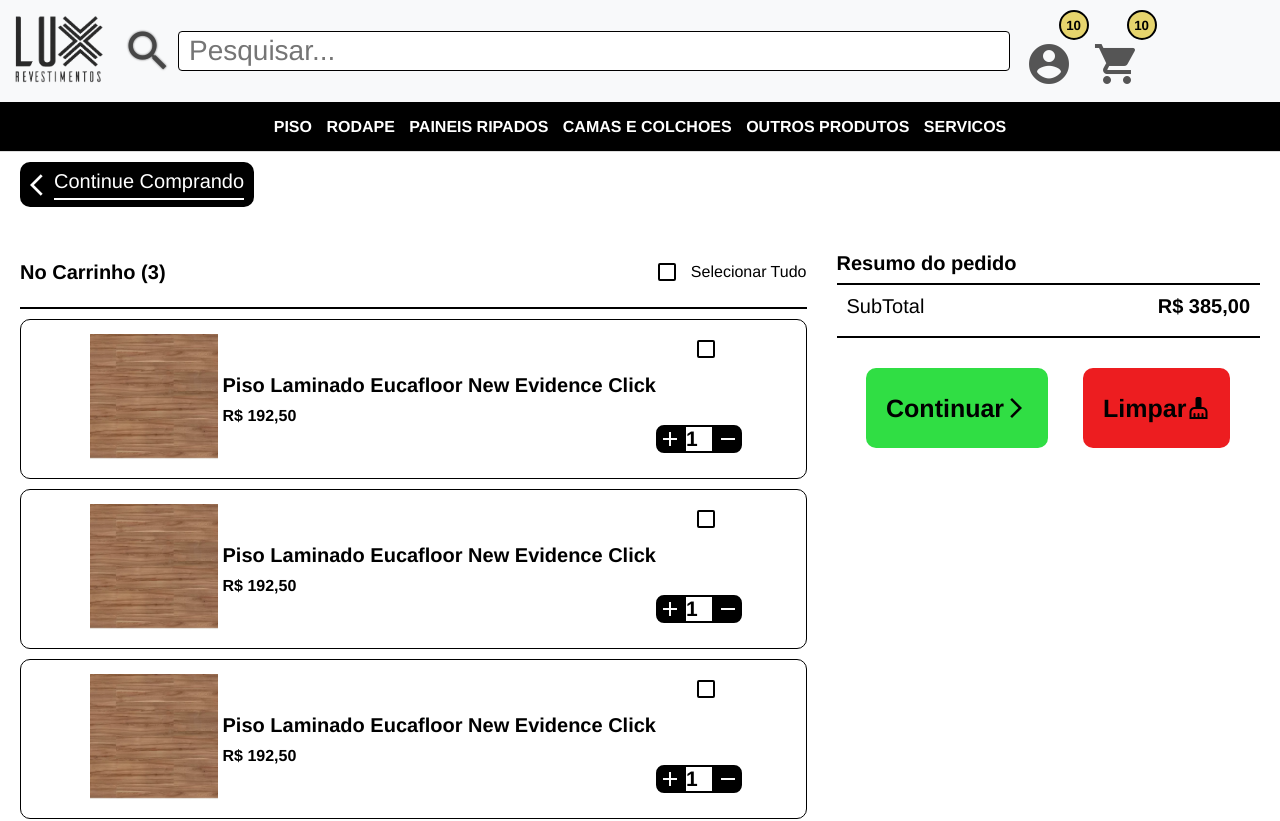
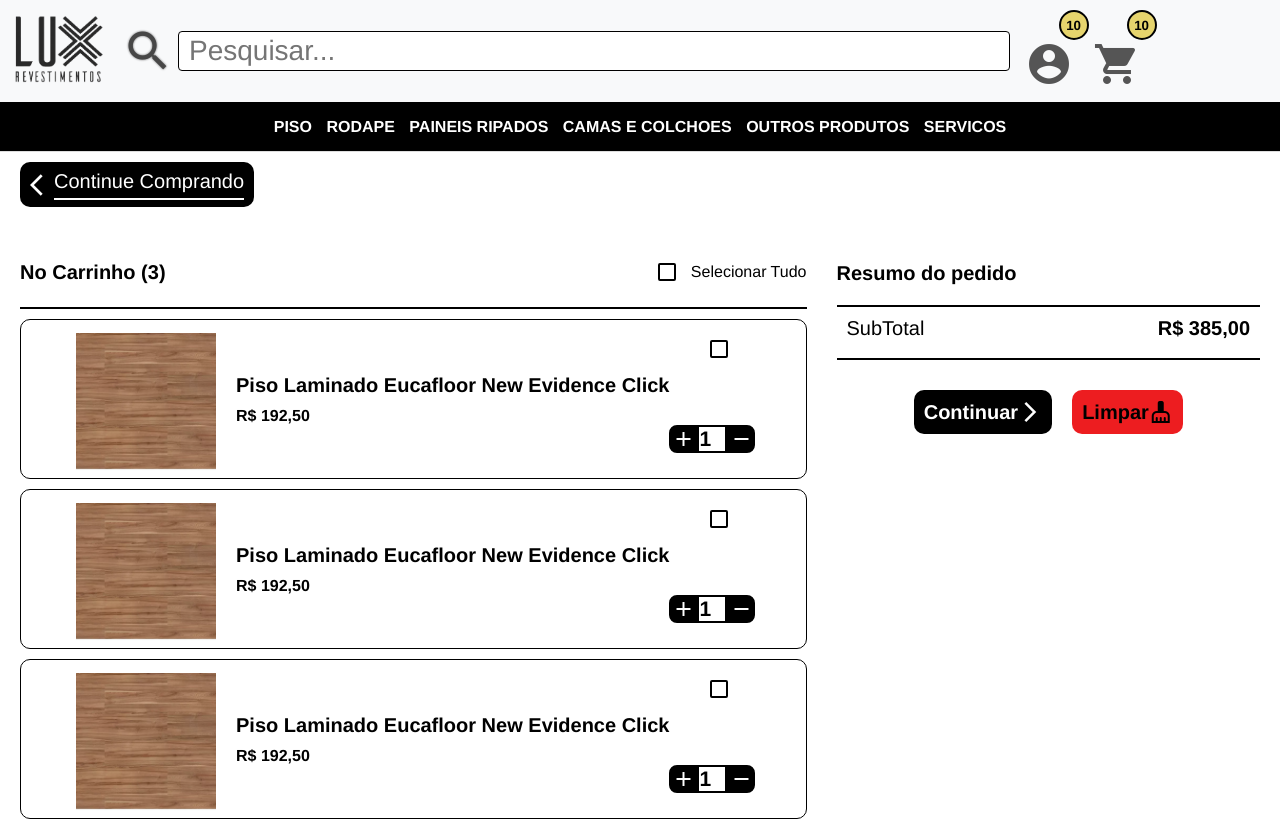
Before and after one commit to LUXDecorRevestimentos/luxdecor-ui, an Angular app: page /cart in a window 1280 px wide. Shown: the top 821 px of the page. Built offline with nearby package versions, Linux system fonts and the light colour scheme.

Commit message:
[feature]: ajust cart

```diff
--- a/src/app/pages/cart-page/cart-card/cart-card.component.css
+++ b/src/app/pages/cart-page/cart-card/cart-card.component.css
@@ -88,13 +88,20 @@
     left: 30px;
 }
 
-@media (min-width: 1000px) {
+@media (min-width: 750px) {
+
+    .img-backgroud img{
+        margin-top: 10px;
+        width: 140px;
+        height: 100%;
+    }
+
     .img-backgroud {
         margin-left: 10px;
     }
 
     .text {
-        margin-left: 5px;
+        margin-left: 20px;
         font-weight: bold;
     }
 
@@ -107,3 +114,10 @@
         margin-top: 10px;
     }
 }
+
+@media (min-width: 1440px) {
+    .img-backgroud img {
+        position: relative;
+        right: 100px;
+    }
+}
--- a/src/app/pages/cart-page/cart-page.component.css
+++ b/src/app/pages/cart-page/cart-page.component.css
@@ -1,13 +1,13 @@
 .container {
-    margin: 10px auto; /* Centraliza o container */
+    margin: 10px auto;
     max-width: 1440px;
     width: 100%;
-    padding: 0 20px; /* Adiciona um padding lateral para telas menores */
+    padding: 0 20px;
     box-sizing: border-box;
 }
 
 .return {
-    margin: 10px 0 0 0; /* Ajuste na margem */
+    margin: 10px 0 0 0;
     width: 100%;
 }
 
@@ -24,13 +24,13 @@
 .top {
     display: flex;
     justify-content: space-between;
-    align-items: center; /* Alinha os itens verticalmente */
+    align-items: center;
     margin-bottom: 15px;
 }
 
 h1 {
     font-size: 20px;
-    margin: 0; /* Remove margem superior padrão */
+    margin: 0;
 }
 
 .btns {
@@ -42,40 +42,42 @@
     display: flex;
     justify-content: center;
     align-items: center;
-    gap: 15px; /* Espaço entre os botões */
     margin-top: 20px;
 }
 
-/* Estilos para desktop */
 @media (min-width: 750px) {
     .content {
         display: flex;
         justify-content: space-between;
         align-items: flex-start;
         padding: 0;
-        gap: 30px; /* Espaço entre as colunas */
+        gap: 30px;
     }
 
     .products {
-        width: 65%; /* Ajuste proporcional */
+        width: 65%;
+        margin-bottom: 10%;
+    }
+    .subtotal {
+        width: 35%;
+        margin-left: 0;
+        position: sticky;
+        margin-top: 10px;
+        top: 20px;
     }
 
-    .subtotal {
-        width: 35%; /* Ajuste proporcional */
-        margin-left: 0;
-        position: sticky;
-        top: 20px; /* Fixa o resumo ao rolar */
+    .subtotal h1 {
+        margin-bottom: 20px;
     }
 
-    /* Ajuste para o checkbox de selecionar tudo */
     .top mat-checkbox {
-        margin-left: auto; /* Alinha à direita */
+        margin-left: auto;
+    }
+
+}
+
+@media (min-width: 1440px) {
+    .container {
+        padding: 0;
     }
 }
-
-/* Ajuste para telas muito grandes */
-@media (min-width: 1440px) {
-    .container {
-        padding: 0; /* Remove padding em telas muito grandes */
-    }
-}
--- a/src/app/shared/btn/btn-clean/btn-clean.component.css
+++ b/src/app/shared/btn/btn-clean/btn-clean.component.css
@@ -8,19 +8,19 @@
 
 button{
     width: 100%;
-    height: 80px;
     background-color: #ED1D20;
     border-radius: 10px;
     border: none;
     display: flex;
     justify-content: center;
     align-items: center;
-    padding: 20px;
+    padding: 10px;
+    /* max-width: 180px; */
 }
 
 p {
     color: rgb(0, 0, 0);
-    font-size: 25px;
+    font-size: 20px;
     font-weight: bold;
 }
 
--- a/src/app/shared/btn/btn-next/btn-next.component.css
+++ b/src/app/shared/btn/btn-next/btn-next.component.css
@@ -8,25 +8,38 @@
 
 button{
     width: 100%;
-    height: 80px;
-    background-color: #30DE44;
+    background-color: black;
     border-radius: 10px;
     border: none;
     display: flex;
     justify-content: center;
     align-items: center;
-    padding: 20px;
+    padding: 10px;
+    max-width: 180px;
 }
 
 p {
-    color: rgb(0, 0, 0);
-    font-size: 25px;
+    color: white;
+    font-size: 20px;
     font-weight: bold;
 }
 
 .arrow {
-    color: black;
-    /* font-size: 32px; */
-    /* width: 100%; */
-    /* height: 100%; */
+    color: white;
 }
+
+
+@media (min-width: 750px) {
+    button{
+        width: 100%;
+        background-color: black;
+        border-radius: 10px;
+        border: none;
+        display: flex;
+        justify-content: center;
+        align-items: center;
+        padding: 10px;
+        max-width: 180px;
+    }
+
+}
```
